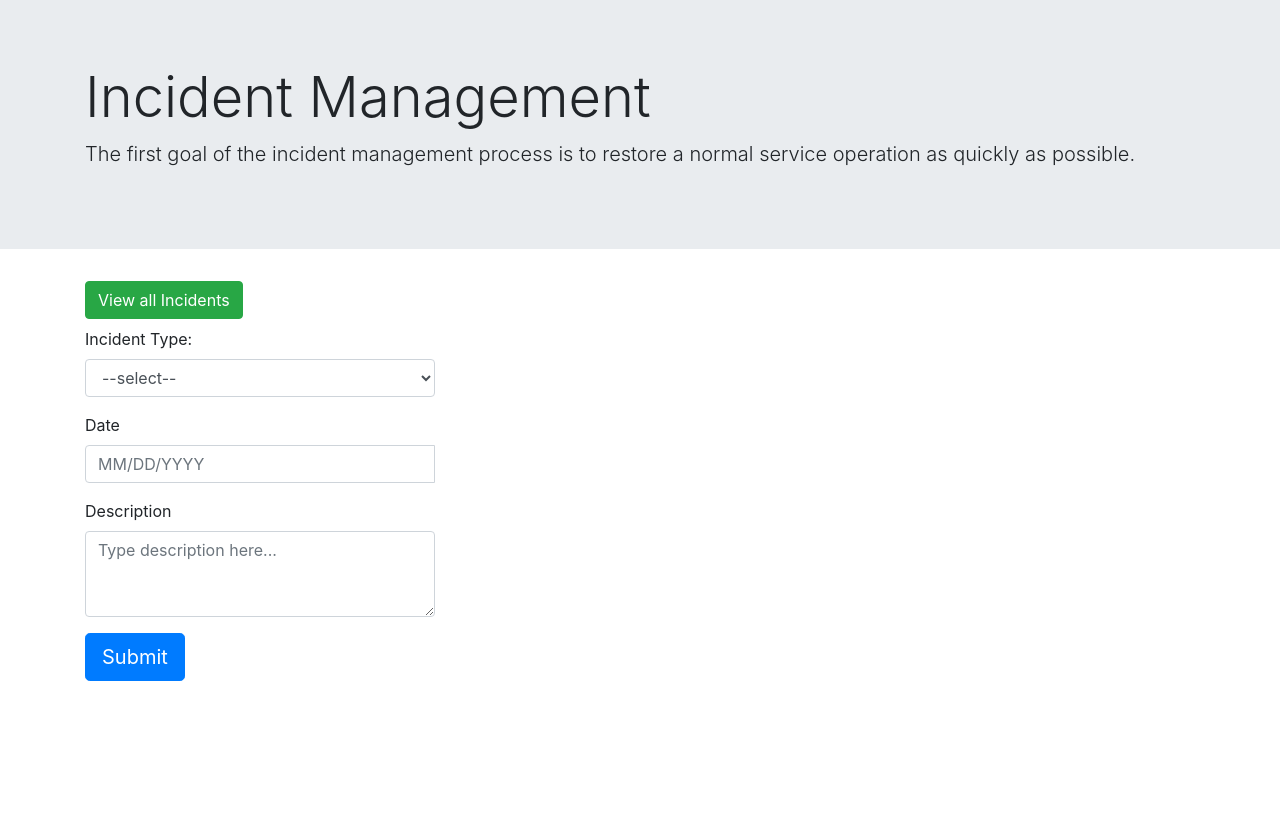
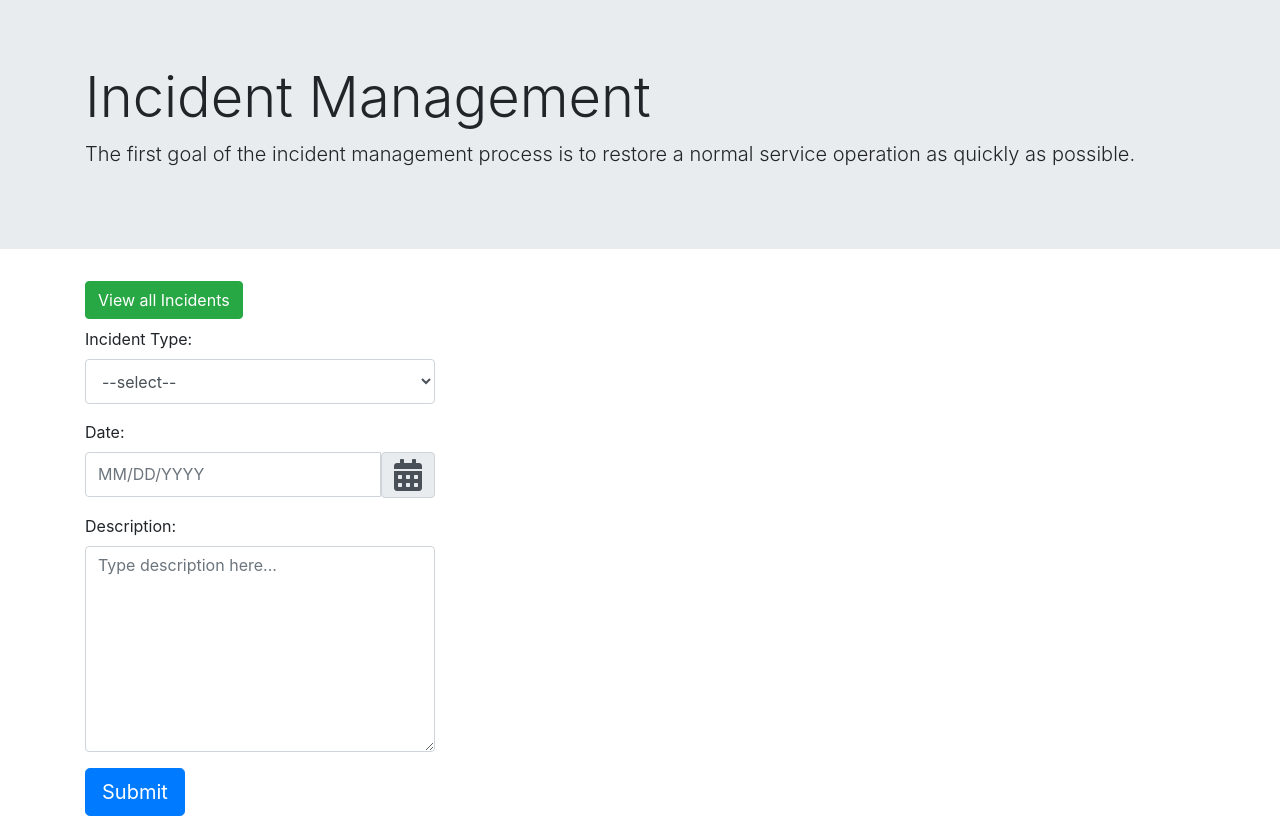
Before and after one commit to arjunlohera/incident_mgmt, a CodeIgniter app: page /incident_mgmt/ in a window 1280 px wide. Before the commit the page ends 681 px from the top, so only its background shows below. Run offline with CodeIgniter, Linux system fonts and the light colour scheme.

Commit message:
Fix Bugs and Add addon

```diff
--- a/application/controllers/Incident.php
+++ b/application/controllers/Incident.php
@@ -19,7 +19,7 @@ class Incident extends CI_Controller {
     public function new_incident(){
 
         $this->form_validation->set_rules('type', 'Incident Type', 'required');
-        $this->form_validation->set_rules('date', 'Date', 'required');
+        $this->form_validation->set_rules('incident_date', 'Date', 'required');
         $this->form_validation->set_rules('description', 'Description', 'required');
 
         if($this->form_validation->run() === FALSE) {
@@ -27,8 +27,18 @@ class Incident extends CI_Controller {
             $this->load->view('pages/new_incident');
             $this->load->view('templates/footer');
         } else {
-            $this->incident_model->insert_incident();
-            $this->show_incidents();
+            if($this->incident_model->insert_incident()){
+                echo "<script>
+                    alert('Incident Inserted Successfully');
+                    window.location = '".base_url() . "index.php/Incident/show_incidents';
+                </script>";
+            } else {
+                echo "<script>
+                    alert('Failed to insert the Incident');
+                    window.location = '".base_url() . "index.php/Incident/new_incidents';
+                </script>";
+            }
+
 
         }
     }
--- a/application/models/incident_model.php
+++ b/application/models/incident_model.php
@@ -8,7 +8,7 @@ class Incident_model extends CI_Model {
     public function insert_incident() {
         $data = array(
             'type' => $this->input->post('type'),
-            'date' => $this->input->post('date'),
+            'date' => date("Y-m-d", strtotime($this->input->post('incident_date'))),
             'description' => $this->input->post('description')
         );
          $this->db->insert('incident_details', $data);
--- a/application/views/pages/new_incident.php
+++ b/application/views/pages/new_incident.php
@@ -12,25 +12,25 @@
             <?php echo form_open('Incident/new_incident', $attributes); ?>
             <div class="form-group">
                 <label for="type">Incident Type:</label>
-                <select class="form-control" id="type" name="type">
+                <select class="form-control" id="type" style="height:2.8em" name="type">
                 <option value="">--select--</option>
                     <option value="Accident">Accident</option>
                     <option value="Traffic Violation">Traffic Violation</option>
                     <option value="Others">Others</option>
                 </select>
             </div>
-            <div class="form-group">
-            <label for="datetimepicker1">Date</label>
-                <div class='input-group date' id='datetimepicker1'>
-                    <input type='text' name="date" class="form-control" placeholder="MM/DD/YYYY" aria-describedby="date_calendar" />
-                    <span class="input-group-addon">
-                        <span class="glyphicon glyphicon-calendar"></span>
-                    </span>
+            <div class="form-group form_input">
+            <label for="incident_date">Date:</label>
+                <div class='input-group date' id='incident_date'>
+                    <input type='text' name="incident_date" class="form-control" style="height:2.8em" placeholder="MM/DD/YYYY"  />
+                    <div class="input-group-addon">
+                        <span class="input-group-text fas fa-calendar-alt fa-2x"></span>
+                    </div>
                 </div>
             </div>
             <div class="form-group">
-                <label for="description">Description</label>
-                <textarea class="form-control" id="description" rows="3" name="description" placeholder="Type description here..." ></textarea>
+                <label for="description">Description:</label>
+                <textarea class="form-control" id="description" rows="8" maxlength="1000" name="description" placeholder="Type description here..." ></textarea>
             </div>
             <button type="submit" class="btn btn-primary btn-lg">Submit</button>
             </form>
--- a/application/views/templates/header.php
+++ b/application/views/templates/header.php
@@ -3,7 +3,7 @@
 <head>
     <title>INCIDENCE MANAGEMENT</title>
     <link rel="stylesheet" href="https://stackpath.bootstrapcdn.com/bootstrap/4.1.3/css/bootstrap.min.css" integrity="sha384-MCw98/SFnGE8fJT3GXwEOngsV7Zt27NXFoaoApmYm81iuXoPkFOJwJ8ERdknLPMO" crossorigin="anonymous">
-    <!-- <link rel="stylesheet" href="https://use.fontawesome.com/releases/v5.7.2/css/all.css" integrity="sha384-fnmOCqbTlWIlj8LyTjo7mOUStjsKC4pOpQbqyi7RrhN7udi9RwhKkMHpvLbHG9Sr" crossorigin="anonymous"> -->
+    <link rel="stylesheet" href="https://use.fontawesome.com/releases/v5.7.2/css/all.css" integrity="sha384-fnmOCqbTlWIlj8LyTjo7mOUStjsKC4pOpQbqyi7RrhN7udi9RwhKkMHpvLbHG9Sr" crossorigin="anonymous">
     <link rel="stylesheet" type="text/css" href="<?php echo base_url(); ?>css/style.css">
     <link rel="stylesheet" type="text/css" href="<?php echo base_url(); ?>css/datepicker/css/bootstrap-datepicker.css">
 
--- a/css/style.css
+++ b/css/style.css
@@ -1,6 +1,6 @@
 #myform label.error {
     color:red;
-    }
-    #myform input.error {
+}
+#myform input.error {
     border:1px solid red;
-    }
+}
--- a/js/script.js
+++ b/js/script.js
@@ -1,7 +1,7 @@
 //JavaScript Closure
 var date_picker = (function() {
     return function () {
-        $('#datetimepicker1').datepicker({
+        $('#incident_date').datepicker({
         endDate: '+0d'
         });
     }
@@ -12,13 +12,19 @@ var validate_form = (function() {
         $("form[id='myform']").validate({
             rules: {
               type: "required",
-              date: "required",
-              description: "required"
+              incident_date: "required",
+              description: {
+                  required: true,
+                  maxlength: 1000
+              }
             },
             messages: {
             type: "Please Select an Incident type",
-            date: "Please Select a Valid date",
-            description: "Please Enter description about Incident"
+            incident_date: "Please Select a Valid date",
+            description: {
+                required: "Please Enter description about Incident",
+                maxlength: "Maximum 1000 characters are allowed."
+            }
             },
             submitHandler: function (form) {
             form.submit();
```
